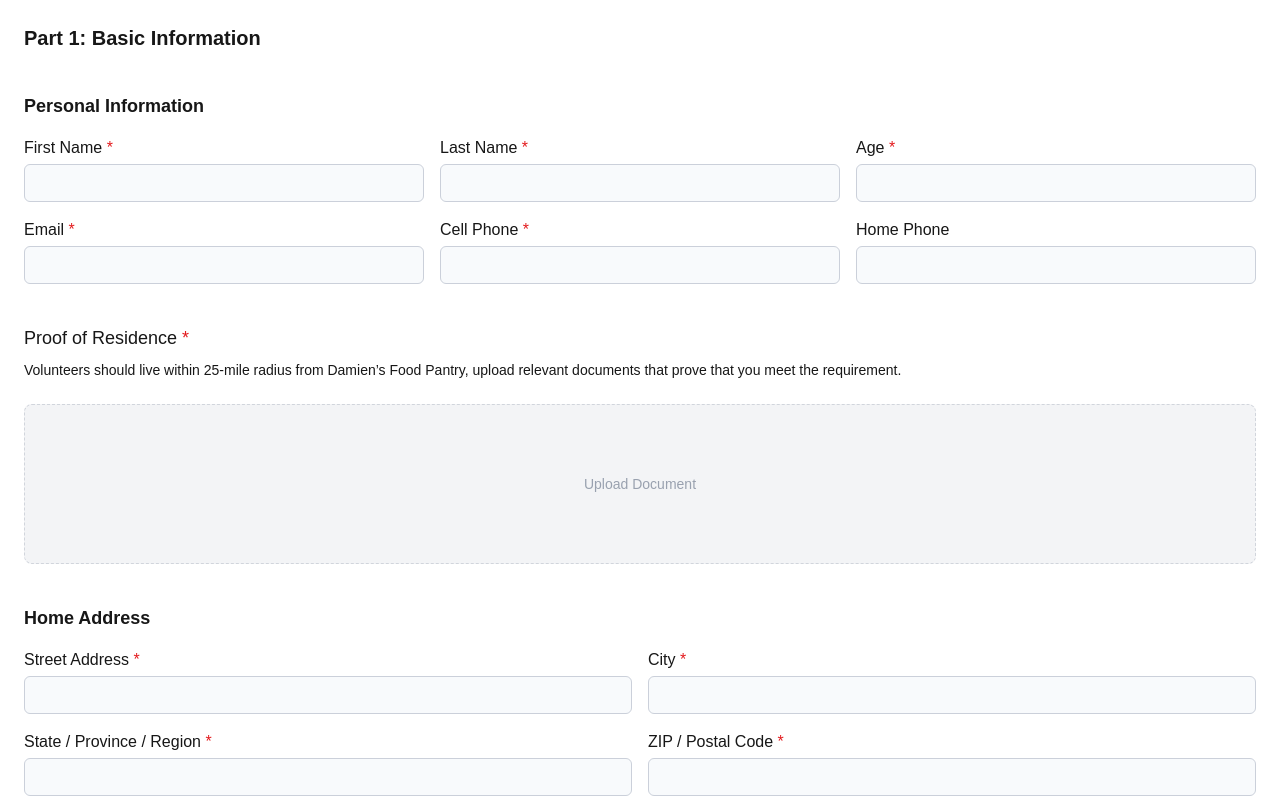
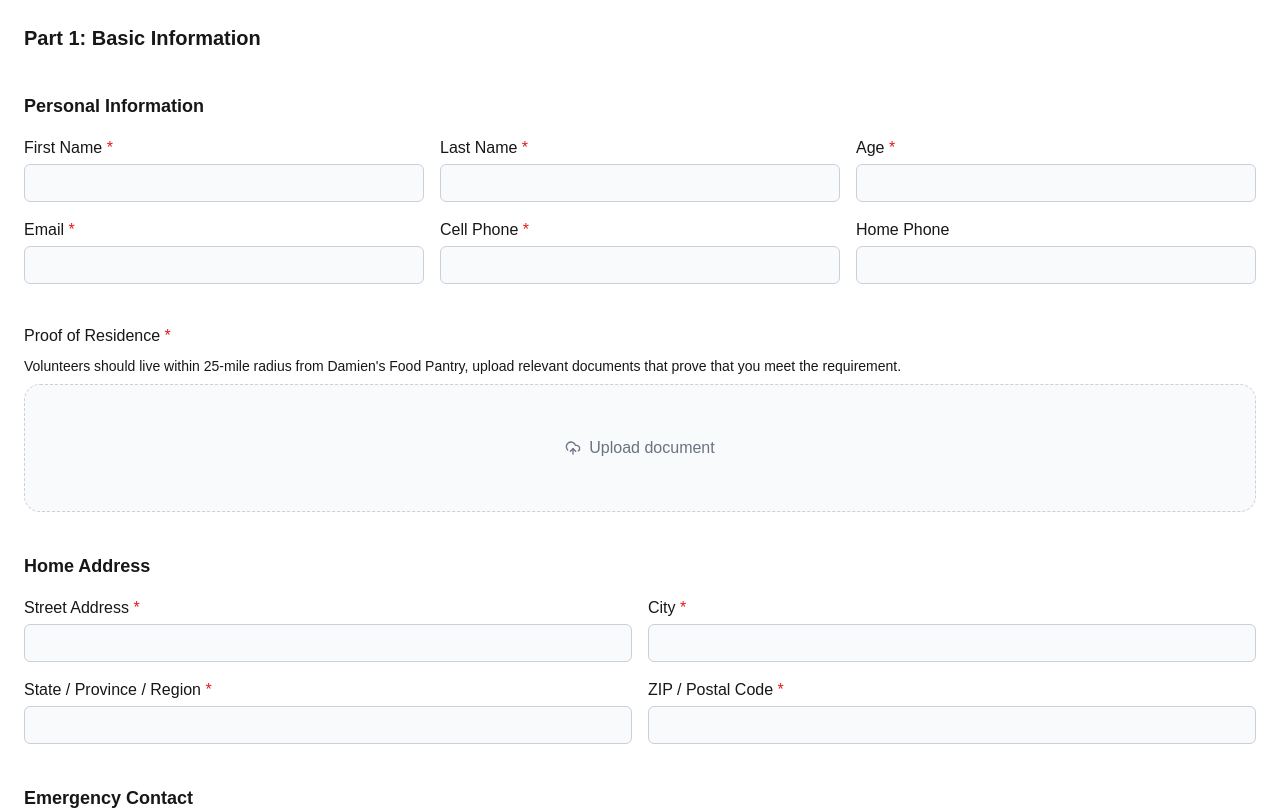
Before and after one commit to JumboCode/damiens-place, a Next.js app: page /step-1-test in a window 1280 px wide. Shown: the top 810 px of the page. Built offline with nearby package versions, Linux system fonts and the light colour scheme; a web font is replaced by a local one.

Commit message:
FE: added in proof of residence component

```diff
--- a/src/app/step-1-test/page.tsx
+++ b/src/app/step-1-test/page.tsx
@@ -22,6 +22,7 @@ export default function Step1TestPage() {
           setValues({ ...values, [field]: value });
         }}
         errors={errors}
+        onProofUploaded={() => {}}
       />
 
       <button
--- a/src/components/application/FormField.tsx
+++ b/src/components/application/FormField.tsx
@@ -61,7 +61,7 @@ export default function FormField({
           "w-full rounded-md border bg-input-box px-3 py-2 text-sm font-normal text-foreground focus:outline-none " +
           (error
             ? "border-error-msg hover:border-error-msg focus:border-error-msg"
-            : "border-input-regular-frame hover:border-input-hover-frame focus:border-input-focus-frame")
+            : "border-input-regular-frame hover:border-input-hover-frame focus:border-2 focus:px-2.75 focus:py-1.75 focus:border-input-focus-frame")
         }
       />
       {error && (
--- a/src/components/application/PersonalINfoStep.tsx
+++ b/src/components/application/PersonalInfoStep.tsx
@@ -9,18 +9,22 @@
 "use client";
 
 import FormField from "./FormField";
+import ProofOfResidenceUpload from "./ProofOfResidenceUpload";
 import type { PersonalInfoErrors, PersonalInfoValues } from "./personal-info";
 
 type PersonalInfoStepProps = {
   values: PersonalInfoValues;
   errors: PersonalInfoErrors;
   onChange: (field: keyof PersonalInfoValues, value: string) => void;
+  // Called with the uploaded proof of residence file's URL
+  onProofUploaded: (url: string) => void;
 };
 
 export default function PersonalInfoStep({
   values,
   errors,
   onChange,
+  onProofUploaded,
 }: PersonalInfoStepProps) {
   return (
     <div className="flex flex-col gap-10">
@@ -92,23 +96,7 @@ export default function PersonalInfoStep({
         </div>
       </section>
 
-      <section className="flex flex-col gap-2">
-        <p className="text-left text-lg text-base">
-          Proof of Residence <span className="text-error-msg">*</span>
-        </p>
-
-        <p className="text-left text-sm text-base">
-          Volunteers should live within 25-mile radius from Damien’s Food
-          Pantry, upload relevant documents that prove that you meet the
-          requirement.
-        </p>
-
-        <main className="mt-2 w-full">
-          <div className="mt-2 flex min-h-40 w-full items-center justify-center rounded-lg border border-dashed border-gray-300 bg-gray-100 text-gray-400">
-            <p className="text-center text-sm">Upload Document</p>
-          </div>
-        </main>
-      </section>
+      <ProofOfResidenceUpload onUploaded={onProofUploaded} />
 
       <section className="flex flex-col gap-4">
         <h3 className="text-lg font-semibold">Home Address</h3>
--- a/src/components/auth/AdminSignInForm.tsx
+++ b/src/components/auth/AdminSignInForm.tsx
@@ -18,12 +18,11 @@ import { clerkAppearance } from "@/lib/clerk-appearance";
 const signInPath = "/admin/sign-in";
 
 const inputClassName =
-  "min-h-12 w-full rounded-md border border-[var(--input-regular-frame)] " +
-  "bg-[var(--input-box)] px-3 text-lg text-[var(--foreground)] " +
-  "hover:border-[var(--input-hover-frame)] " +
-  "focus:border-[var(--input-hover-frame)] " +
-  "focus-visible:outline-2 focus-visible:outline-offset-2 " +
-  "focus-visible:outline-[var(--primary)]";
+  "min-h-12 w-full rounded-md border border-input-regular-frame " +
+  "bg-input-box px-3 text-lg text-foreground " +
+  "hover:border-input-hover-frame " +
+  "focus:border-2 focus:border-input-focus-frame " +
+  "focus:outline-none focus-visible:outline-none";
 
 export default function AdminSignInForm() {
   const { signIn } = useSignIn();
--- a/src/lib/clerk-appearance.ts
+++ b/src/lib/clerk-appearance.ts
@@ -52,7 +52,8 @@ export const clerkAppearance = {
       "[&:hover:not(:disabled):not([aria-invalid=true])]:border-input-hover-frame",
 
       //clicking on the box with no error
-      "[&:focus:not([aria-invalid=true])]:border-input-hover-frame",
+      "[&:focus:not([aria-invalid=true])]:border-2",
+      "[&:focus:not([aria-invalid=true])]:border-input-focus-frame",
       "[&:focus:not([aria-invalid=true])]:shadow-none",
 
       //clear for keyboard navigation
```
